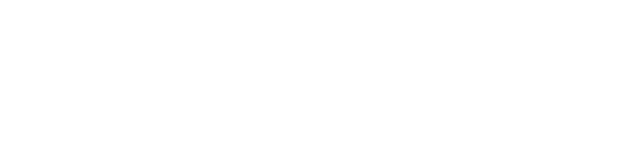
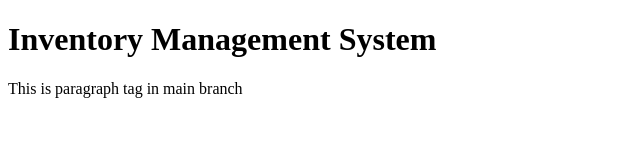
Before and after one commit to Kawa1-Pradhan/SE_GIT_C2, a plain HTML site: page index.html in a window 1280 px wide. Shown: the whole page, without its empty margins (0-640 px from the left). Drawn offline with Linux system fonts and the light colour scheme.

Commit message:
Updated Index.html

```diff
--- a/index.html
+++ b/index.html
@@ -6,6 +6,8 @@
     <title>Document</title>
 </head>
 <body>
+    <h1>Inventory Management System</h1>
+    <p>This is paragraph tag in main branch</p>
 
 </body>
 </html>
```
